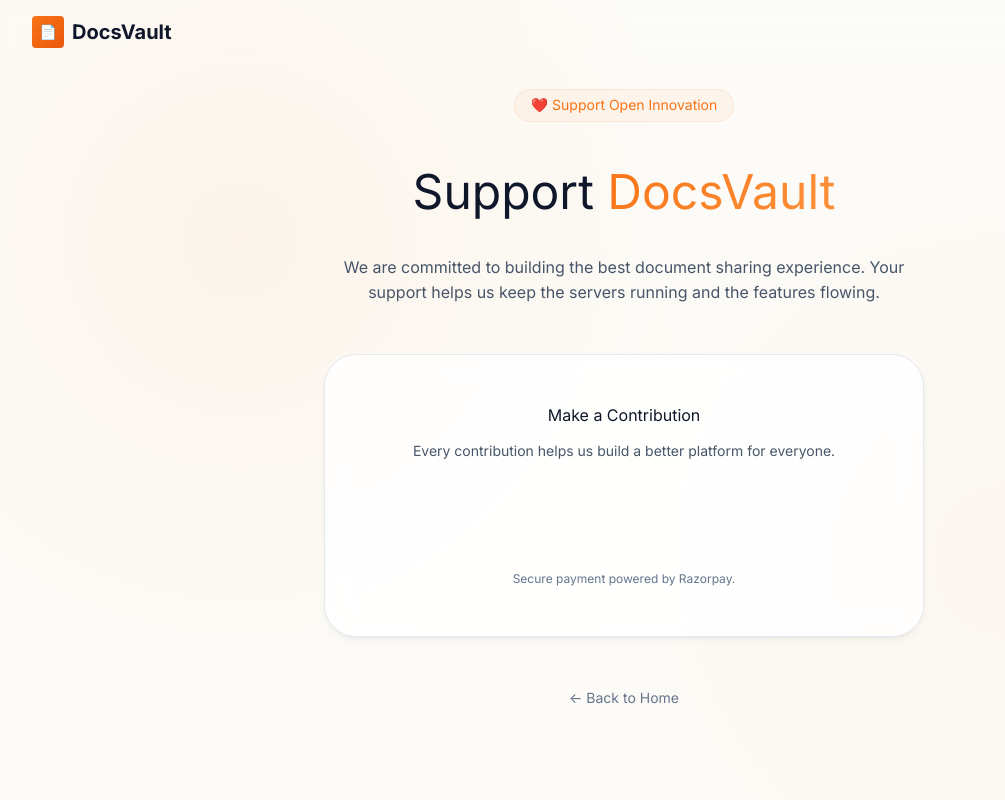
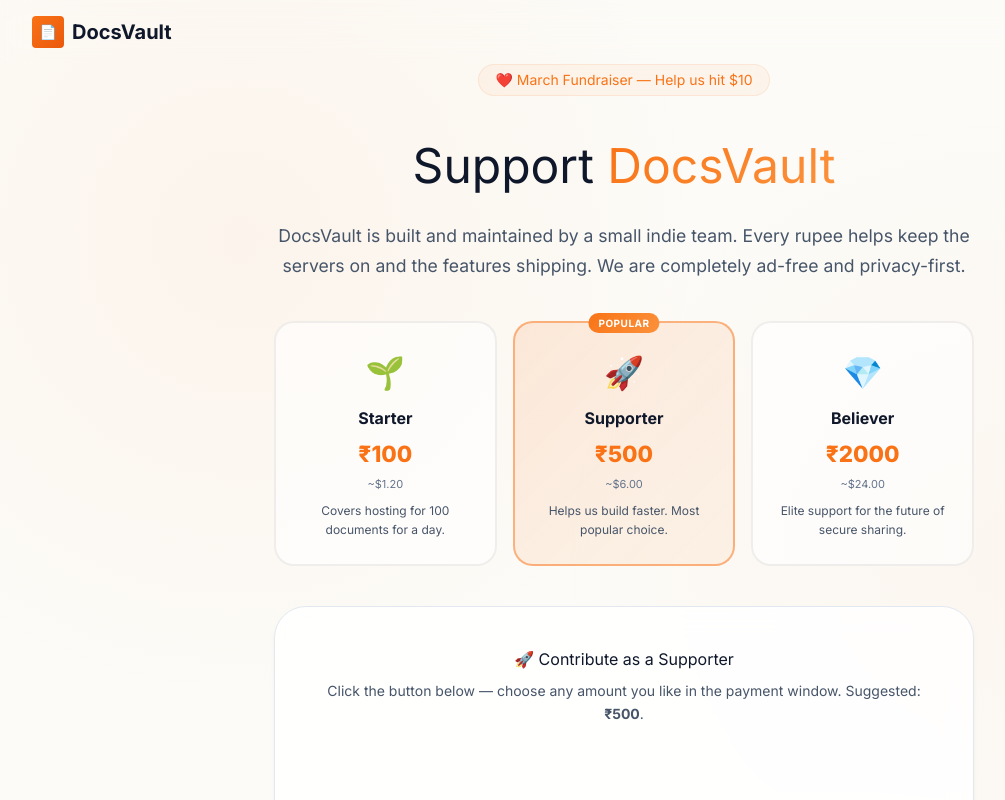
Before and after one commit to Nikhilkumar25/docvoult, a Next.js app: page /donate in a window 1280 px wide. Shown: the top 800 px of the page, without its empty margins (16-1021 px from the left). Built offline with nearby package versions, Linux system fonts and the light colour scheme.

Commit message:
chore(ai): sync agent drafts and implement fundraiser UI

```diff
--- a/app/donate/page.js
+++ b/app/donate/page.js
@@ -1,10 +1,45 @@
 'use client';
 
-import { useEffect, useRef } from 'react';
+import { useEffect, useRef, useState } from 'react';
 import Link from 'next/link';
+
+const TIERS = [
+    {
+        label: "Starter",
+        amount: "₹100",
+        usd: "~$1.20",
+        icon: "🌱",
+        description: "Covers hosting for 100 documents for a day.",
+        highlight: false
+    },
+    {
+        label: "Supporter",
+        amount: "₹500",
+        usd: "~$6.00",
+        icon: "🚀",
+        description: "Helps us build faster. Most popular choice.",
+        highlight: true
+    },
+    {
+        label: "Believer",
+        amount: "₹2000",
+        usd: "~$24.00",
+        icon: "💎",
+        description: "Elite support for the future of secure sharing.",
+        highlight: false
+    }
+];
+
+const IMPACT_ITEMS = [
+    { icon: "🛡️", text: "End-to-end encryption for all shared documents." },
+    { icon: "⚡", text: "Instant AI responses with zero hallucinations." },
+    { icon: "🔒", text: "Privacy-first infrastructure (no data selling, ever)." },
+    { icon: "🌱", text: "Help stay independent from big-tech VC pressure." }
+];
 
 export default function DonatePage() {
     const razorpayRef = useRef(null);
+    const [selectedTier, setSelectedTier] = useState(1);
 
     useEffect(() => {
         // Dynamically load the Razorpay payment button script
@@ -27,25 +62,82 @@ export default function DonatePage() {
                 </Link>
             </nav>
 
-            <div style={{ maxWidth: '600px', width: '100%', textAlign: 'center', position: 'relative', zIndex: 1 }}>
+            <div style={{ maxWidth: '700px', width: '100%', textAlign: 'center', position: 'relative', zIndex: 1, paddingTop: '2rem' }}>
+
+                {/* Hero */}
                 <div className="hero-badge animate-float" style={{
                     marginBottom: '2rem',
                     background: 'rgba(249,115,22,0.05)',
                     border: '1px solid rgba(249,115,22,0.1)',
                     color: 'var(--accent-primary)'
                 }}>
-                    ❤️ Support Open Innovation
+                    ❤️ March Fundraiser — Help us hit $10
                 </div>
 
-                <h1 style={{ fontSize: '3rem', marginBottom: '1.5rem', color: 'var(--text-primary)' }}>Support <span className="gradient-text">DocsVault</span></h1>
-                <p style={{ color: 'var(--text-secondary)', marginBottom: '3rem' }}>
-                    We are committed to building the best document sharing experience. Your support helps us keep the servers running and the features flowing.
+                <h1 style={{ fontSize: '3rem', marginBottom: '1rem', color: 'var(--text-primary)' }}>
+                    Support <span className="gradient-text">DocsVault</span>
+                </h1>
+                <p style={{ color: 'var(--text-secondary)', marginBottom: '2.5rem', fontSize: '1.1rem', lineHeight: '1.7' }}>
+                    DocsVault is built and maintained by a small indie team. Every rupee helps keep the servers on
+                    and the features shipping. We are completely ad-free and privacy-first.
                 </p>
 
-                <div className="glass-card" style={{ padding: '3rem', borderRadius: '32px', textAlign: 'center' }}>
-                    <h3 style={{ marginBottom: '0.75rem', color: 'var(--text-primary)' }}>Make a Contribution</h3>
-                    <p style={{ color: 'var(--text-secondary)', marginBottom: '2rem', fontSize: '14px' }}>
-                        Every contribution helps us build a better platform for everyone.
+                {/* Contribution Tiers */}
+                <div style={{ display: 'grid', gridTemplateColumns: 'repeat(3, 1fr)', gap: '1rem', marginBottom: '2.5rem' }}>
+                    {TIERS.map((tier, i) => (
+                        <button
+                            key={i}
+                            onClick={() => setSelectedTier(i)}
+                            style={{
+                                background: selectedTier === i
+                                    ? `linear-gradient(135deg, rgba(249,115,22,0.12), rgba(251,146,60,0.08))`
+                                    : 'rgba(255,255,255,0.6)',
+                                border: selectedTier === i
+                                    ? '2px solid rgba(249,115,22,0.5)'
+                                    : '2px solid rgba(0,0,0,0.06)',
+                                borderRadius: '20px',
+                                padding: '1.5rem 1rem',
+                                cursor: 'pointer',
+                                transition: 'all 0.2s ease',
+                                textAlign: 'center',
+                                position: 'relative',
+                            }}
+                        >
+                            {tier.highlight && (
+                                <div style={{
+                                    position: 'absolute',
+                                    top: '-10px',
+                                    left: '50%',
+                                    transform: 'translateX(-50%)',
+                                    background: 'linear-gradient(135deg, #F97316, #FB923C)',
+                                    color: 'white',
+                                    fontSize: '10px',
+                                    fontWeight: '700',
+                                    padding: '2px 10px',
+                                    borderRadius: '20px',
+                                    letterSpacing: '0.05em',
+                                    whiteSpace: 'nowrap',
+                                }}>
+                                    POPULAR
+                                </div>
+                            )}
+                            <div style={{ fontSize: '2rem', marginBottom: '0.5rem' }}>{tier.icon}</div>
+                            <div style={{ fontWeight: '700', color: 'var(--text-primary)', marginBottom: '0.25rem' }}>{tier.label}</div>
+                            <div style={{ fontSize: '1.4rem', fontWeight: '800', color: 'var(--accent-primary)', marginBottom: '0.25rem' }}>{tier.amount}</div>
+                            <div style={{ fontSize: '11px', color: 'var(--text-tertiary)', marginBottom: '0.5rem' }}>{tier.usd}</div>
+                            <div style={{ fontSize: '12px', color: 'var(--text-secondary)' }}>{tier.description}</div>
+                        </button>
+                    ))}
+                </div>
+
+                {/* Payment Card */}
+                <div className="glass-card" style={{ padding: '2.5rem', borderRadius: '32px', textAlign: 'center', marginBottom: '2.5rem' }}>
+                    <h3 style={{ marginBottom: '0.5rem', color: 'var(--text-primary)' }}>
+                        {TIERS[selectedTier].icon} Contribute as a {TIERS[selectedTier].label}
+                    </h3>
+                    <p style={{ color: 'var(--text-secondary)', marginBottom: '1.75rem', fontSize: '14px' }}>
+                        Click the button below — choose any amount you like in the payment window.
+                        Suggested: <strong>{TIERS[selectedTier].amount}</strong>.
                     </p>
 
                     {/* Razorpay Payment Button */}
@@ -57,18 +149,33 @@ export default function DonatePage() {
                             justifyContent: 'center',
                             alignItems: 'center',
                             minHeight: '50px',
-                            marginBottom: '1.5rem'
+                            marginBottom: '1.25rem'
                         }}
                     >
                         {/* Razorpay script will inject the button here */}
                     </form>
 
                     <p style={{ textAlign: 'center', fontSize: '12px', color: 'var(--text-tertiary)' }}>
-                        Secure payment powered by Razorpay.
+                        Secure payment powered by Razorpay. No account needed.
                     </p>
                 </div>
 
-                <div style={{ marginTop: '3rem' }}>
+                {/* What Your Support Enables */}
+                <div className="glass-card" style={{ padding: '2rem', borderRadius: '24px', textAlign: 'left', marginBottom: '2.5rem' }}>
+                    <h4 style={{ marginBottom: '1.25rem', color: 'var(--text-primary)', textAlign: 'center' }}>
+                        What your support enables
+                    </h4>
+                    <div style={{ display: 'flex', flexDirection: 'column', gap: '0.75rem' }}>
+                        {IMPACT_ITEMS.map((item, i) => (
+                            <div key={i} style={{ display: 'flex', alignItems: 'center', gap: '0.75rem' }}>
+                                <span style={{ fontSize: '1.3rem', flexShrink: 0 }}>{item.icon}</span>
+                                <span style={{ color: 'var(--text-secondary)', fontSize: '14px', lineHeight: '1.5' }}>{item.text}</span>
+                            </div>
+                        ))}
+                    </div>
+                </div>
+
+                <div style={{ marginTop: '1.5rem' }}>
                     <Link href="/" style={{ color: 'var(--text-tertiary)', fontSize: '14px' }}>
                         ← Back to Home
                     </Link>
@@ -81,6 +188,12 @@ export default function DonatePage() {
                     -webkit-background-clip: text;
                     -webkit-text-fill-color: transparent;
                 }
+                @media (max-width: 600px) {
+                    h1 { font-size: 2.2rem !important; }
+                    div[style*="grid-template-columns"] {
+                        grid-template-columns: 1fr !important;
+                    }
+                }
             `}</style>
         </div>
     );
```
Also changed, not shown: .ai/ENGINE_LOG.md, .ai/SOCIAL_CALENDAR.md, 1 other file (tests, documents, lock files or other folders).
